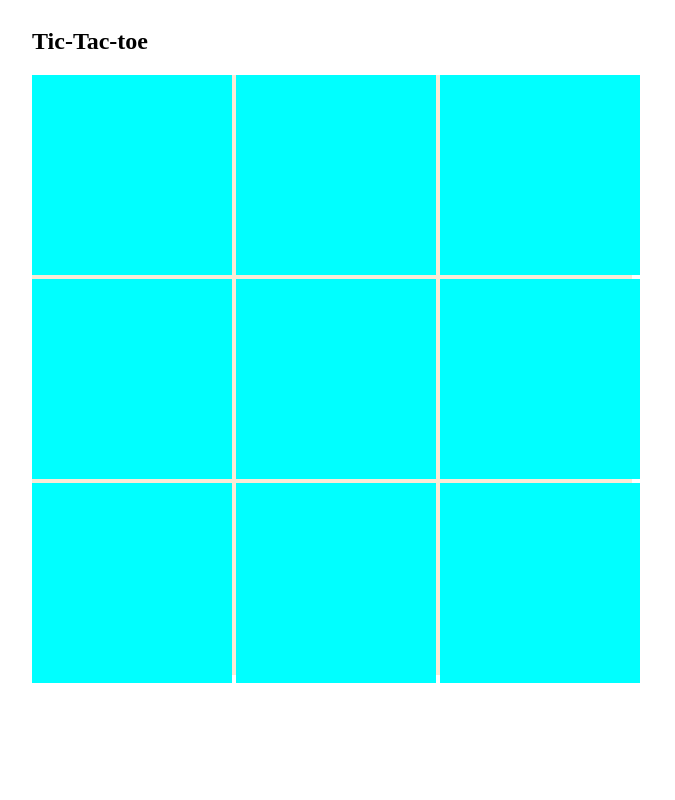
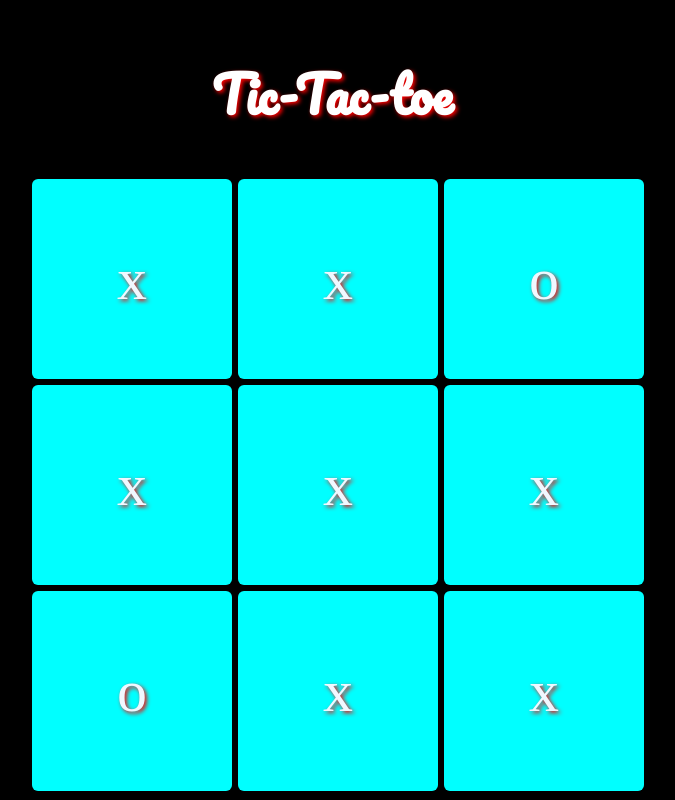
Before and after one commit to thesatmannn/tic-tac-toe, a website: page index.html in a window 1280 px wide. Shown: the whole page, without its empty margins (308-983 px from the left). Drawn offline with Linux system fonts and the light colour scheme.

Commit message:
add array display

```diff
--- a/index.html
+++ b/index.html
@@ -8,11 +8,10 @@
     <link rel="stylesheet" href="./styles.css">
 </head>
 <body>
-    <script src="./tic-tac-toe.js" defer></script>
     <div class="container">
     <h2>Tic-Tac-toe</h2>
     <div class="gameboard"></div>
     </div>
-
+    <script src="./tic-tac-toe.js" defer></script>
 </body>
 </html>
--- a/styles.css
+++ b/styles.css
@@ -1,22 +1,48 @@
+@import url("https://fonts.googleapis.com/css2?family=Fredoka+One&family=Pacifico&display=swap");
+
+
+
+
 body {
+    background-color: rgb(0, 0, 0);
     display: flex;
     flex-direction: column;
     justify-content: center;
     align-items: center;
 }
 
+h2 {
+    text-align: center;
+    font-family: "Pacifico", cursive;
+    text-shadow: 2px 2px 4px red;
+    color: white;
+    font-size: 50px
+
+}
+
 .gameboard {
     display: grid;
     grid-template-columns: 1fr 1fr 1fr;
-    gap: 4px;
+    gap: 6px;
     width: 600px;
     height: 600px;
-    background-color: antiquewhite;
-    align
 }
 
 .square {
+    display: flex;
+    justify-content: center;
+    align-items: center;
     width: 200px;
     height: 200px;
     background-color: aqua;
+    border-radius: 3%;
+    font-size: 60px;
+    color: aliceblue;
+    text-shadow: 2px 2px 4px red;
+
+
+
+
+
+
 }
--- a/tic-tac-toe.js
+++ b/tic-tac-toe.js
@@ -1,23 +1,18 @@
 const gameBoard = (() => {
-     const myGameBoard = [];
-     const turn = 0;
+  const myGameBoard = ['x', 'x', 'o', 'x', 'x', 'x', 'o', 'x', 'x'];
+  const turn = 0;
 
-     for(i = 0; i < 9; i++) {
-        myGameBoard.push("");
-     }
+  const squares = document.querySelector('.gameboard');
 
-     const squares = document.querySelector(".gameboard");
+  const player = (name, symbol) => ({ name, symbol });
 
-     myGameBoard.forEach((item, index) => {
-        const square = document.createElement("div");
-        square.className = "square";
-        squares.appendChild(square);
-     })
+  const player1 = player('Player1', 'X');
+  const player2 = player('Player2', 'O');
 
-
+  myGameBoard.forEach((square, index) => {
+    square = document.createElement('div');
+    square.className = 'square';
+    square.innerHTML = myGameBoard[index];
+    squares.appendChild(square);
+  });
 })();
-
-const player = (name, symbol) => ({name, symbol});
-
-const player1 = player("Player1", "X");
-const player2 = player("Player2", "O");
```
Also changed, not shown: package.json (added, +25 -0 lines), .eslintrc.json (added), 1 other file.
